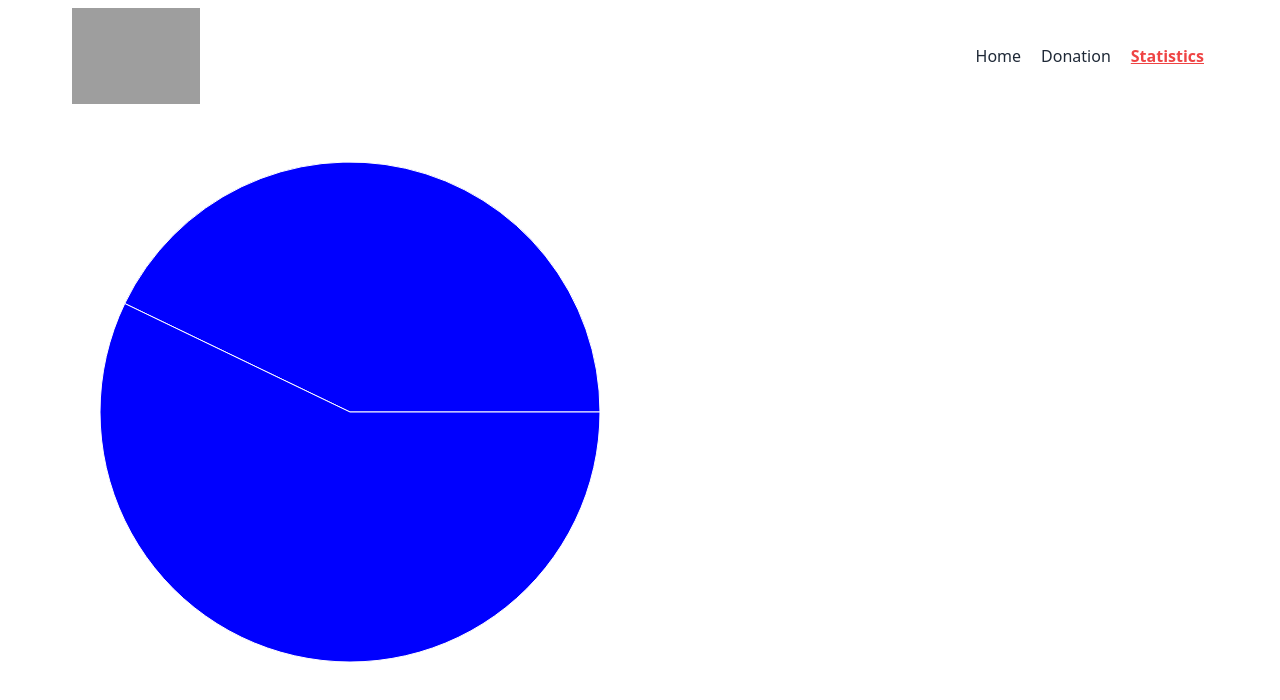
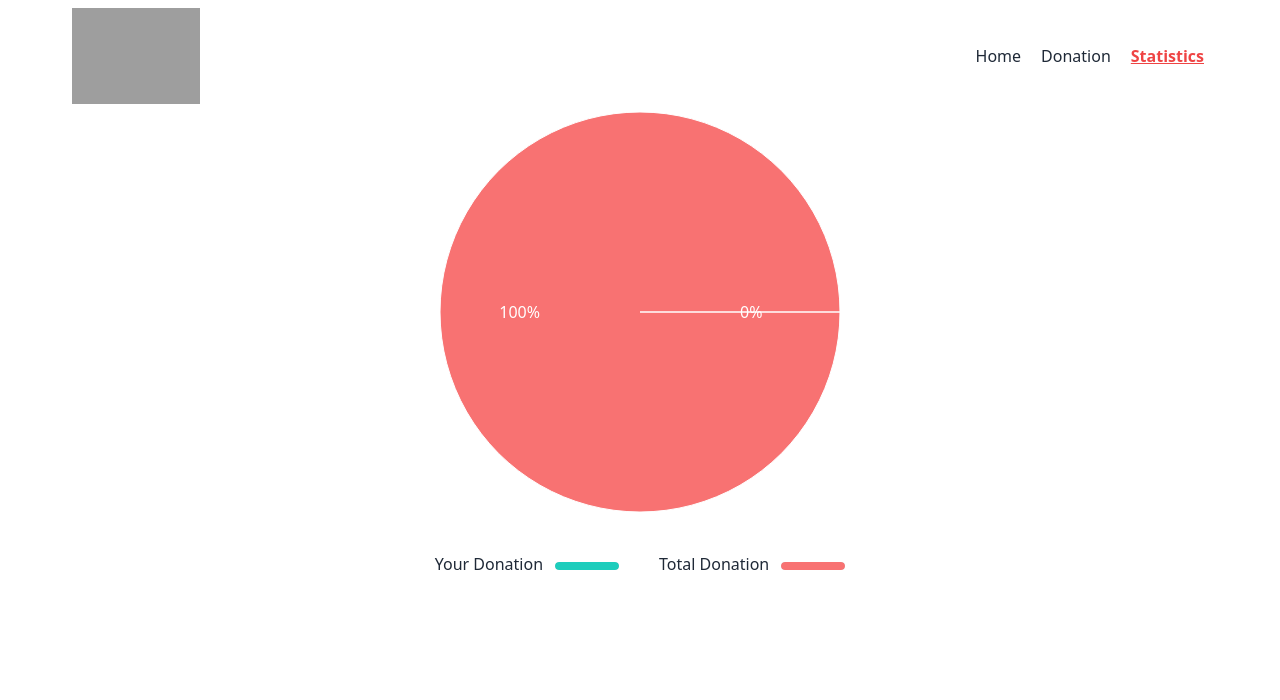
Before and after one commit to Mahbub2027/donation-campaign, a React (Vite) app: page /statistics in a window 1280 px wide. Shown: the top 700 px of the page. Built offline with nearby package versions, Linux system fonts and the light colour scheme; grey boxes are pictures that could not be loaded.

Commit message:
statistics section added

```diff
--- a/src/components/Statistics/Statistics.jsx
+++ b/src/components/Statistics/Statistics.jsx
@@ -1,31 +1,70 @@
+// import React, { PureComponent } from 'react';
+import { useLoaderData } from 'react-router-dom';
+import { PieChart, Pie, Sector, Cell, ResponsiveContainer } from 'recharts';
 
-import { PieChart, Pie } from 'recharts';
-// import { getStoredDonationFund } from '../utility/localstorage';
+
 const Statistics = () => {
+    const categories = useLoaderData();
+    const MyDonation = JSON.parse(localStorage.getItem("donation-amount")) || [];
+    const totalDonation = categories.length - MyDonation.length;
+    const data = [
+        { name: 'All donation', value: totalDonation },
+        { name: 'My Donation', value: MyDonation.length },
 
-    // const App = () => {
+    ];
 
-        // Sample data
-        const data = [
-            { name: 'Geeksforgeeks', students: 300 },
-            { name: 'Technical scripter', students: 400 },
+    const COLORS = ['#F87272', '#1DCDBC',  ];
 
-        ];
+    const RADIAN = Math.PI / 180;
+    const renderCustomizedLabel = ({ cx, cy, midAngle, innerRadius, outerRadius, percent, index }) => {
+        const radius = innerRadius + (outerRadius - innerRadius) * 0.5;
+        const x = cx + radius * Math.cos(-midAngle * RADIAN);
+        const y = cy + radius * Math.sin(-midAngle * RADIAN);
 
-            //  const COLORS = ['#0088FE', '#00C49F'];
+        return (
+            <text x={x} y={y} fill="white" textAnchor={x > cx ? 'start' : 'end'} dominantBaseline="central">
+                {`${(percent * 100).toFixed(0)}%`}
+            </text>
+        );
+    };
 
-            // const RADIAN = Math.PI / 180;
-            // const renderCustomizedLabel = ({ cx, cy, midAngle, innerRadius, outerRadius, percent, index }) => {
-            // const radius = innerRadius + (outerRadius - innerRadius) * 0.5;
-            // const x = cx + radius * Math.cos(-midAngle * RADIAN);
-            // const y = cy + radius * Math.sin(-midAngle * RADIAN);
 
     return (
-        <PieChart width={700} height={600}>
-            <Pie data={data} dataKey="students" outerRadius={250} fill="blue" />
+        <section className='flex flex-col items-center'>
 
-        </PieChart>
-    );
+            <div style={{width: "100%", height: "400px"}}>
+
+                <ResponsiveContainer >
+                    <PieChart width={400} height={400}>
+                        <Pie
+                            data={data}
+                            cx="50%"
+                            cy="50%"
+                            labelLine={false}
+                            label={renderCustomizedLabel}
+                            outerRadius={200}
+                            fill="#8884d8"
+                            dataKey="value"
+                        >
+                            {data.map((entry, index) => (
+                                <Cell key={`cell-${index}`} fill={COLORS[index % COLORS.length]} />
+                            ))}
+                        </Pie>
+                    </PieChart>
+                </ResponsiveContainer>
+            </div>
+            <div>
+                <p className='mt-10'>
+                    <span className='mr-3'>Your Donation</span>
+                    <progress className="progress progress-accent w-16" value="100" max="100"></progress>
+                    <span className='ml-10 mr-3'>Total Donation</span>
+                    <progress className="progress progress-error w-16" value="100" max="100"></progress>
+
+                </p>
+            </div>
+        </section>
+    )
+
 };
 
 export default Statistics;
--- a/src/main.jsx
+++ b/src/main.jsx
@@ -35,7 +35,8 @@ const router = createBrowserRouter([
       },
       {
         path: "/statistics",
-        element: <Statistics></Statistics>
+        element: <Statistics></Statistics>,
+        loader: ()=> fetch('/category.json')
       }
     ]
   },
```
Also changed, not shown: src/components/Banner/Banner.jsx (+1 -30 lines).
